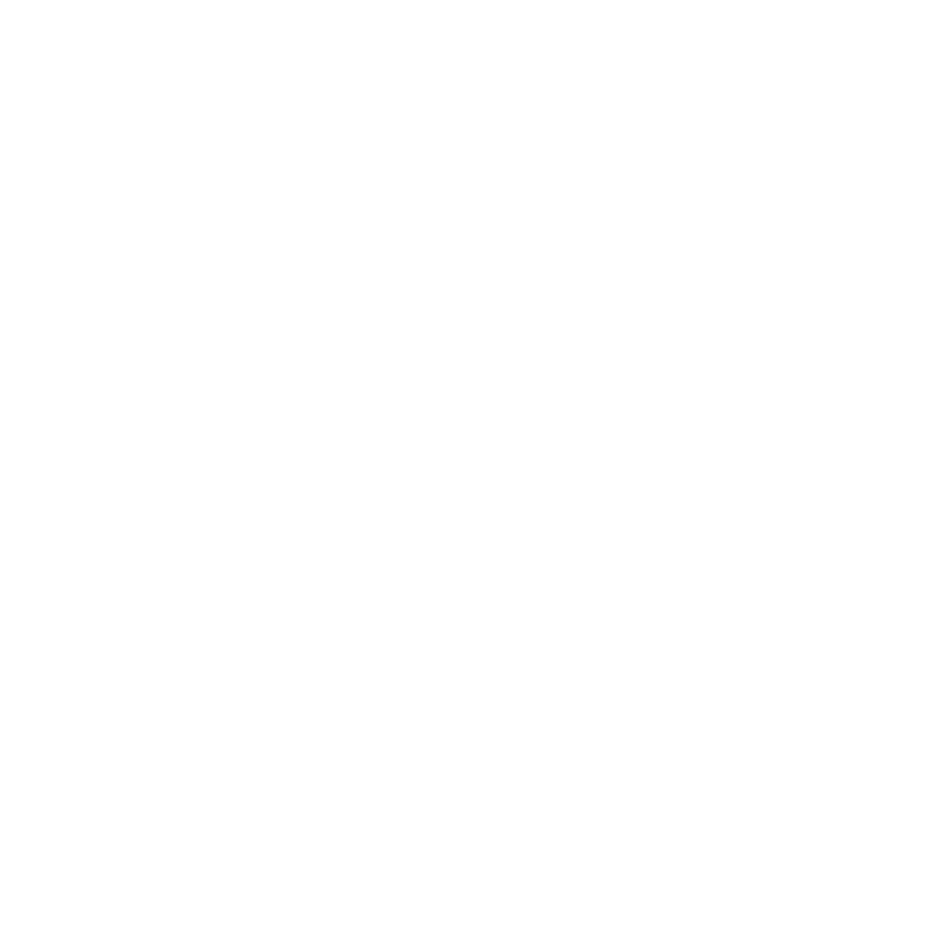
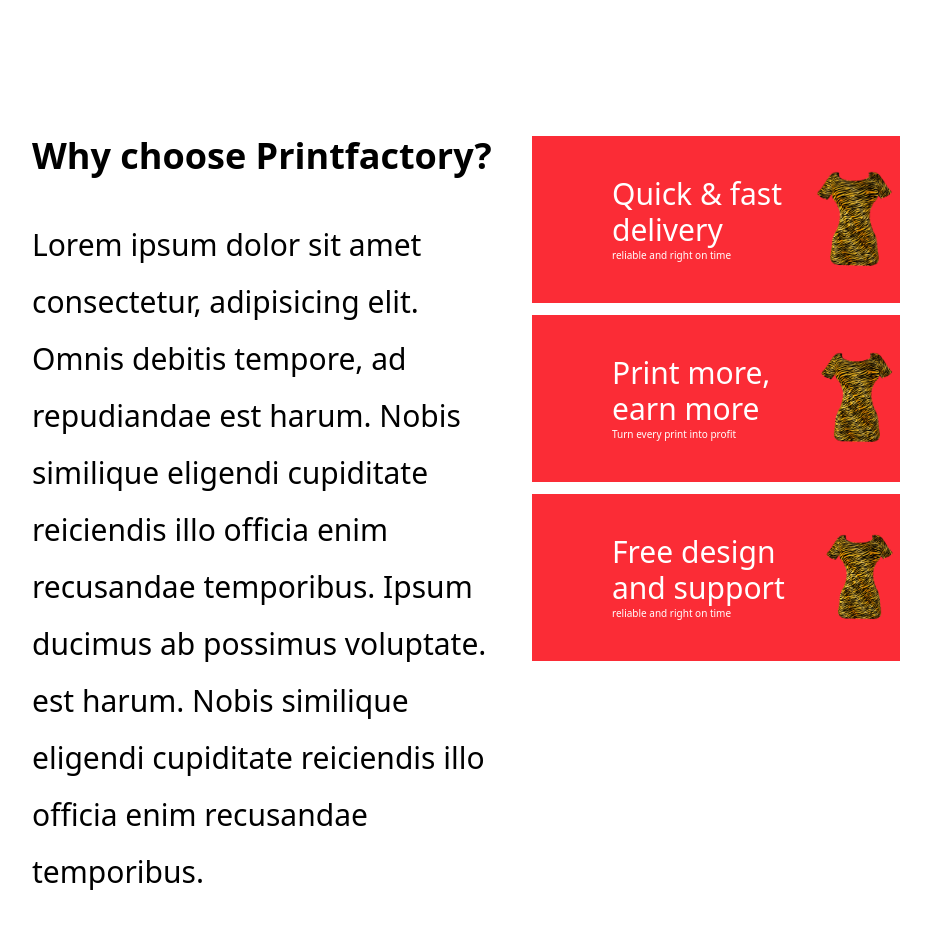
Before and after one commit to seegunz/printpress, a React (Vite) app: page / in a window 1280 px wide. Shown: the part 1820-2748 px from the top of the page, without its empty margins (128-1059 px from the left). Built offline with nearby package versions, Linux system fonts and the light colour scheme.

Commit message:
completed section 5

```diff
--- a/src/components/body/Home.jsx
+++ b/src/components/body/Home.jsx
@@ -2,7 +2,8 @@
 import SectionOne from './SectionOne'
 import SectionTwo from './SectionTwo'
 import SectionThree from './SectionThree'
-import SectionFive from './SectionFive'
+import SectionFour from './SectionFour'
+import SectionFive from './sections/SectionFive'
 
 export default function Home() {
   return (
@@ -11,6 +12,7 @@
       <hr className='mx-20 mt-20 border-gray-300'/>
       <SectionTwo />
       <SectionThree />
+      <SectionFour />
       <SectionFive />
     </div>
   )
--- a/src/components/body/SectionFive.jsx
+++ b/src/components/body/SectionFour.jsx
@@ -1,7 +1,7 @@
 import React from 'react'
 import product from '/imgs/product.png'
 
-export default function SectionFive() {
+export default function SectionFour() {
   return (
     <div className='text-center mt-20 font-bold text-4xl'>
       <h1>Our Partnering Brands</h1>
--- a/src/components/body/SectionOne.jsx
+++ b/src/components/body/SectionOne.jsx
@@ -4,7 +4,7 @@
 
 export default function SectionOne() {
   return (
-    <div className='mt-20 '>
+    <div className='mt-40 '>
         <h1 className='text-center text-2xl md:text-4xl font-bold px-2'>
             Explore Top-Quality Prints For Your Brand
         </h1>
--- /dev/null
+++ b/src/components/body/sections/SectionFive.jsx
@@ -0,0 +1,46 @@
+import React from 'react'
+import product from '/imgs/product.png'
+
+export default function SectionFive() {
+  return (
+    <div className='mt-40 flex px-40 justify-between gap-x-10'>
+      <section className='w-1/2'>
+        <h1 className='text-4xl font-semibold'>Why choose Printfactory?</h1>
+        <p className='text-3xl mt-10 leading-[1.9]'>Lorem ipsum dolor sit amet consectetur, adipisicing elit. Omnis debitis tempore, ad repudiandae
+             est harum. Nobis similique eligendi cupiditate reiciendis illo officia enim recusandae temporibus. Ipsum ducimus ab possimus
+             voluptate.
+             est harum. Nobis similique eligendi cupiditate reiciendis illo officia enim recusandae temporibus.
+        </p>
+      </section>
+      <section className='w-1/2 flex flex-col gap-y-3'>
+        <div className='flex items-center bg-red-500 w-4/5'>
+            <div className='pl-20 text-white'>
+                <h2 className='text-3xl pt-10'>Quick & fast delivery</h2>
+                <p className='text-[10px] pb-10'>reliable and right on time</p>
+            </div>
+            <div>
+                <img src={product} alt="" width={150}/>
+            </div>
+        </div>
+        <div className='flex items-center bg-red-500 w-4/5'>
+            <div className='pl-20 text-white'>
+                <h2 className='text-3xl pt-10'>Print more, earn more</h2>
+                <p className='text-[10px] pb-10 '>Turn every print into profit</p>
+            </div>
+            <div>
+                <img src={product} alt="" width={150}/>
+            </div>
+        </div>
+        <div className='flex items-center bg-red-500 w-4/5'>
+            <div className='pl-20 text-white'>
+                <h2 className='text-3xl pt-10 '>Free design and support</h2>
+                <p className='text-[10px] pb-10 '>reliable and right on time</p>
+            </div>
+            <div>
+                <img src={product} alt="" width={150}/>
+            </div>
+        </div>
+      </section>
+    </div>
+  )
+}
```
